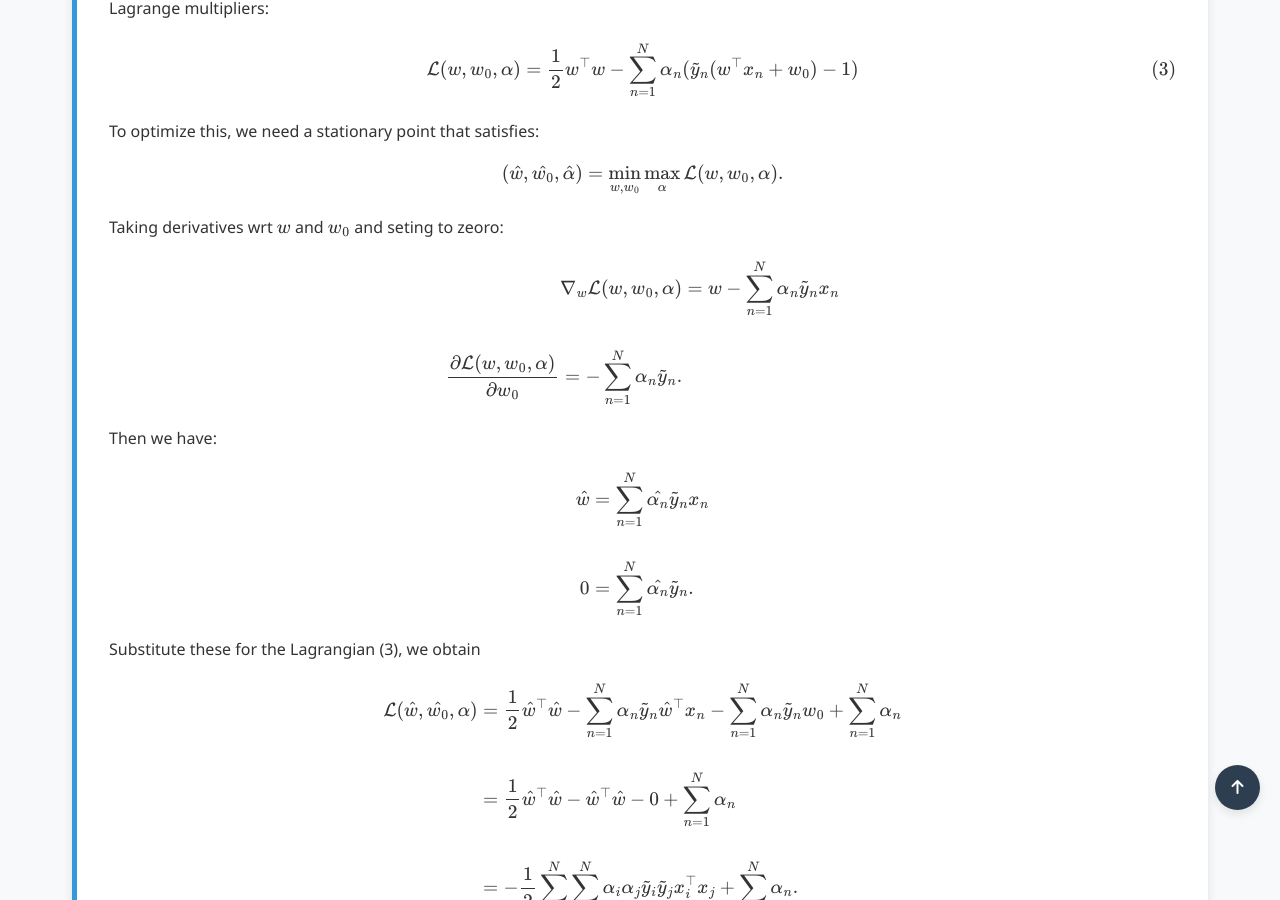
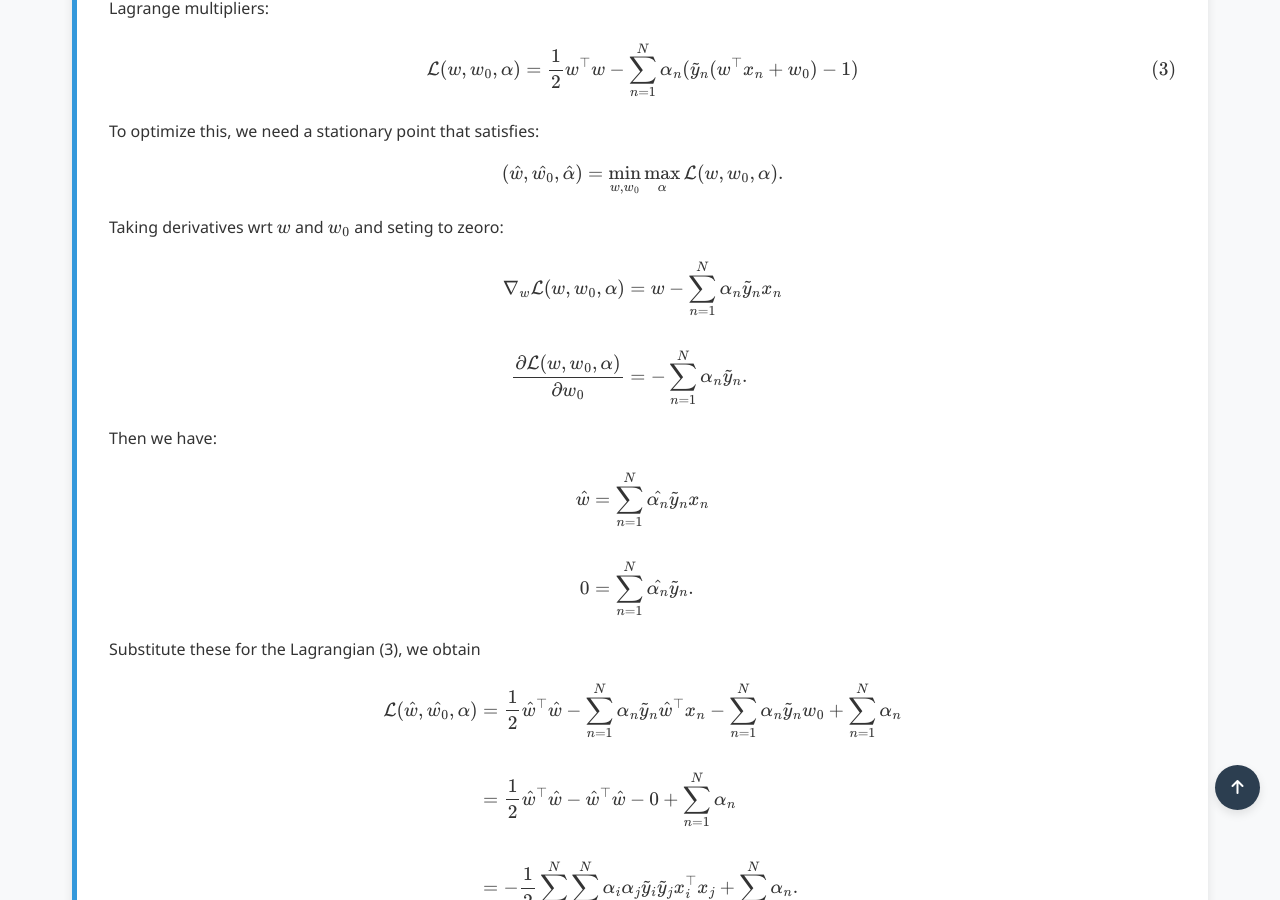
Before and after one commit to Yusukey01/yusukey01.github.io, a Jekyll site: the page built from Mathematics/Machine_learning/svm.html, in a window 1280 px wide and 900 px high, scrolled down 2549 px. Built offline with Jekyll 4.4.1, drawn with Linux system fonts in a browser that asks for light colours.

Commit message:
made V-6 SVM

```diff
--- a/Mathematics/Machine_learning/svm.html
+++ b/Mathematics/Machine_learning/svm.html
@@ -100,7 +100,7 @@ uses_python: false
                     \[
                     \begin{align*}
                     \nabla_w \mathcal{L}(w, w_0, \alpha)  &= w - \sum_{n =1}^N \alpha_n \tilde{y}_n x_n  \\\\
-                    \frac{\partial \mathcal{L}(w, w_0, \alpha)}{\partial w_0} = - \sum_{n =1}^N \alpha_n \tilde{y}_n.
+                    \frac{\partial \mathcal{L}(w, w_0, \alpha)}{\partial w_0} &= - \sum_{n =1}^N \alpha_n \tilde{y}_n.
                      \end{align*}
                     \]
                     Then we have:
```
